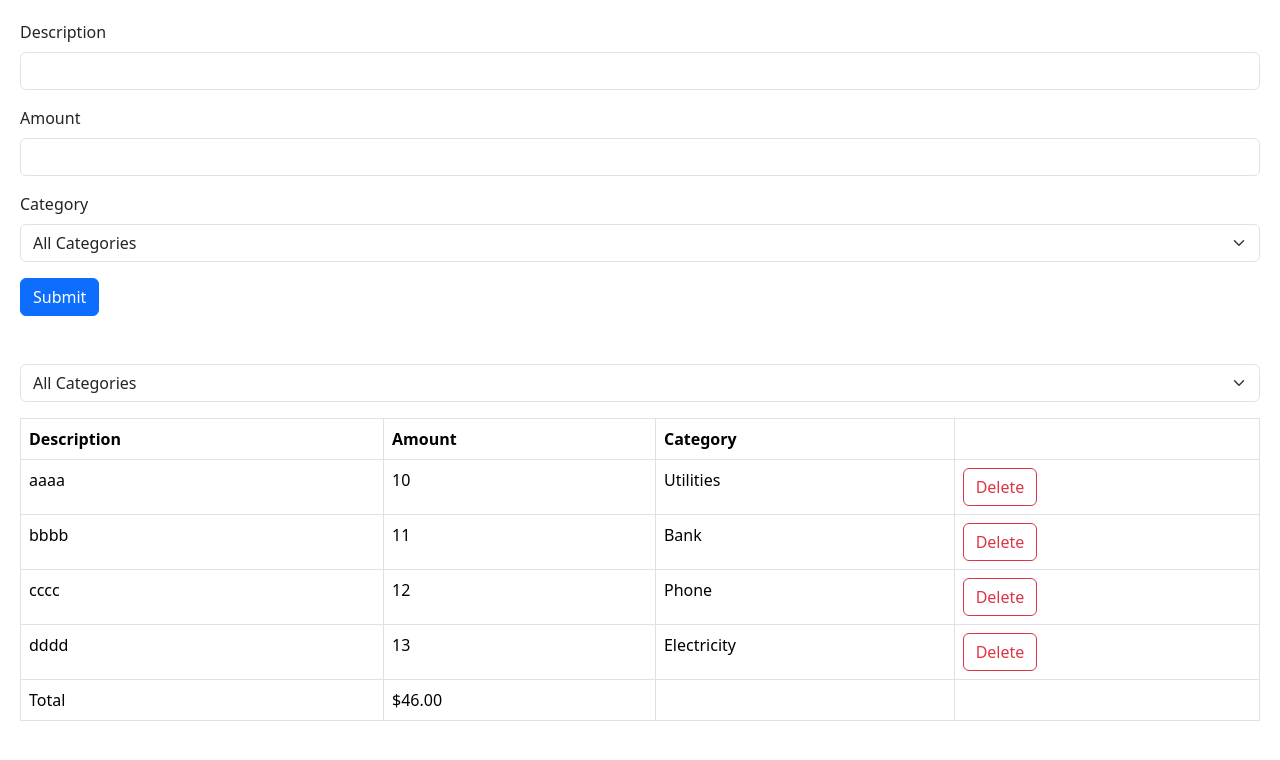
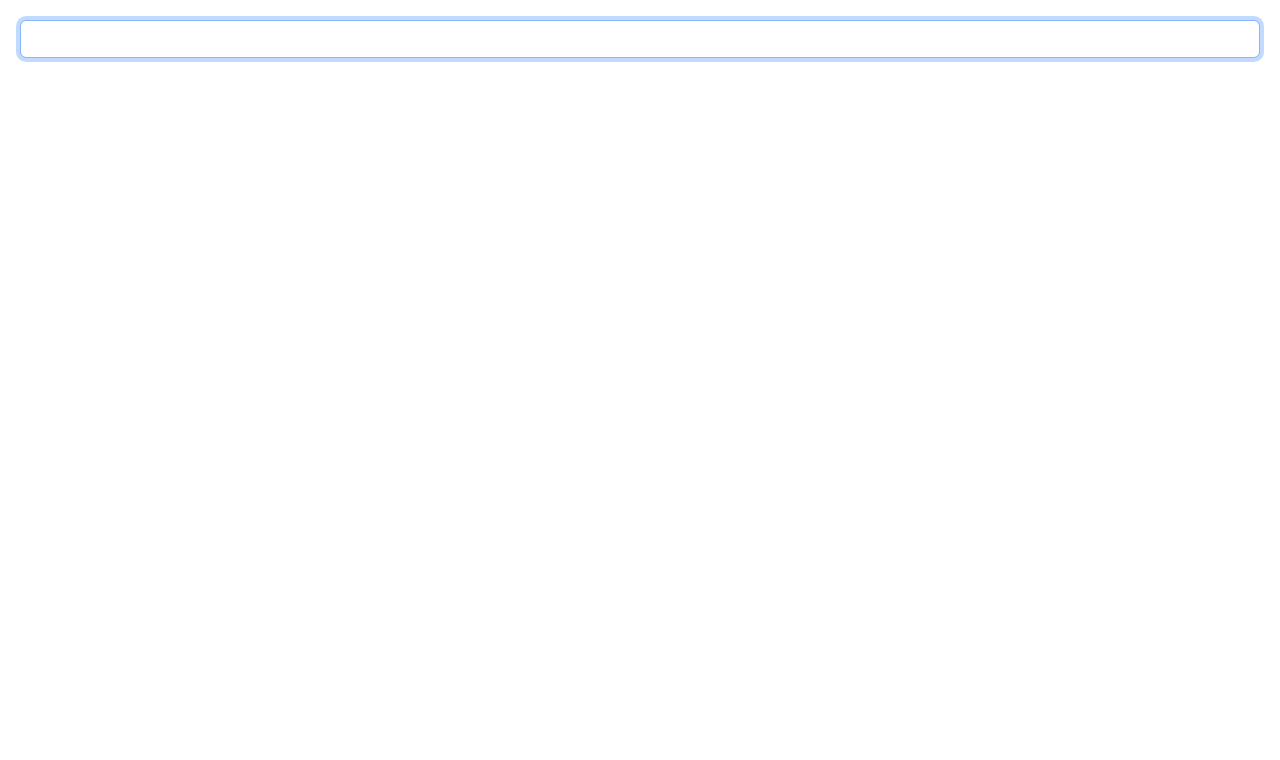
Before and after one commit to timothyabbott/mosh_react, a React (Vite) app: page / in a window 1280 px wide. Shown: the top 760 px of the page. Built offline with nearby package versions, Linux system fonts and the light colour scheme.

Commit message:
63. Understanding the Effect Hook

```diff
--- a/src/App.tsx
+++ b/src/App.tsx
@@ -1,47 +1,21 @@
-import { useState } from "react";
-import ExpensesList from "./components/ExpenseTracker/componenents/ExpensesList";
-import Expenses from "./components/ExpenseTracker/componenents/ExpensesList";
-import Form from "./components/Form";
-import ExpenseFilter from "./components/ExpenseTracker/componenents/ExpenseFilter";
-import ExpenseForm from "./components/ExpenseTracker/componenents/ExpenseForm";
+import React, { useEffect, useRef } from "react";
 
-function App() {
-  const [expenses, setExpenses] = useState([
-    { id: 1, description: "aaaa", amount: 10, category: "Utilities" },
-    { id: 2, description: "bbbb", amount: 11, category: "Bank" },
-    { id: 3, description: "cccc", amount: 12, category: "Phone" },
-    { id: 4, description: "dddd", amount: 13, category: "Electricity" },
-  ]);
+const App = () => {
+  const ref = useRef<HTMLInputElement>(null);
 
-  const [selectedCategory, setselectedCategory] = useState("");
+  // useEffect could be named "afterRender"
+  useEffect(() => {
+    if (ref.current) ref.current.focus();
+  });
+  useEffect(() => {
+    document.title = "whoop whoop!!";
+  });
 
-  const visibleExpenses = selectedCategory
-    ? expenses.filter((expense) => expense.category === selectedCategory)
-    : expenses;
-
-  const onSelectCategory = (category: string) => {
-    setselectedCategory(category);
-  };
   return (
-    <>
-      <div className="mb-5">
-        <ExpenseForm
-          onSubmit={(expense) =>
-            setExpenses([...expenses, { ...expense, id: expenses.length + 1 }])
-          }
-        />
-      </div>
-      <div className="mb-3">
-        <ExpenseFilter
-          onSelectCategory={(category) => onSelectCategory(category)}
-        />
-      </div>
-      <ExpensesList
-        expenses={visibleExpenses}
-        onDelete={(id) => setExpenses(expenses.filter((e) => e.id !== id))}
-      />
-    </>
+    <div>
+      <input ref={ref} type="text" className="form-control" />
+    </div>
   );
-}
+};
 
 export default App;
```
Also changed, not shown: .obsidian/workspace.json, 1 other file (tests, documents, lock files or other folders).
